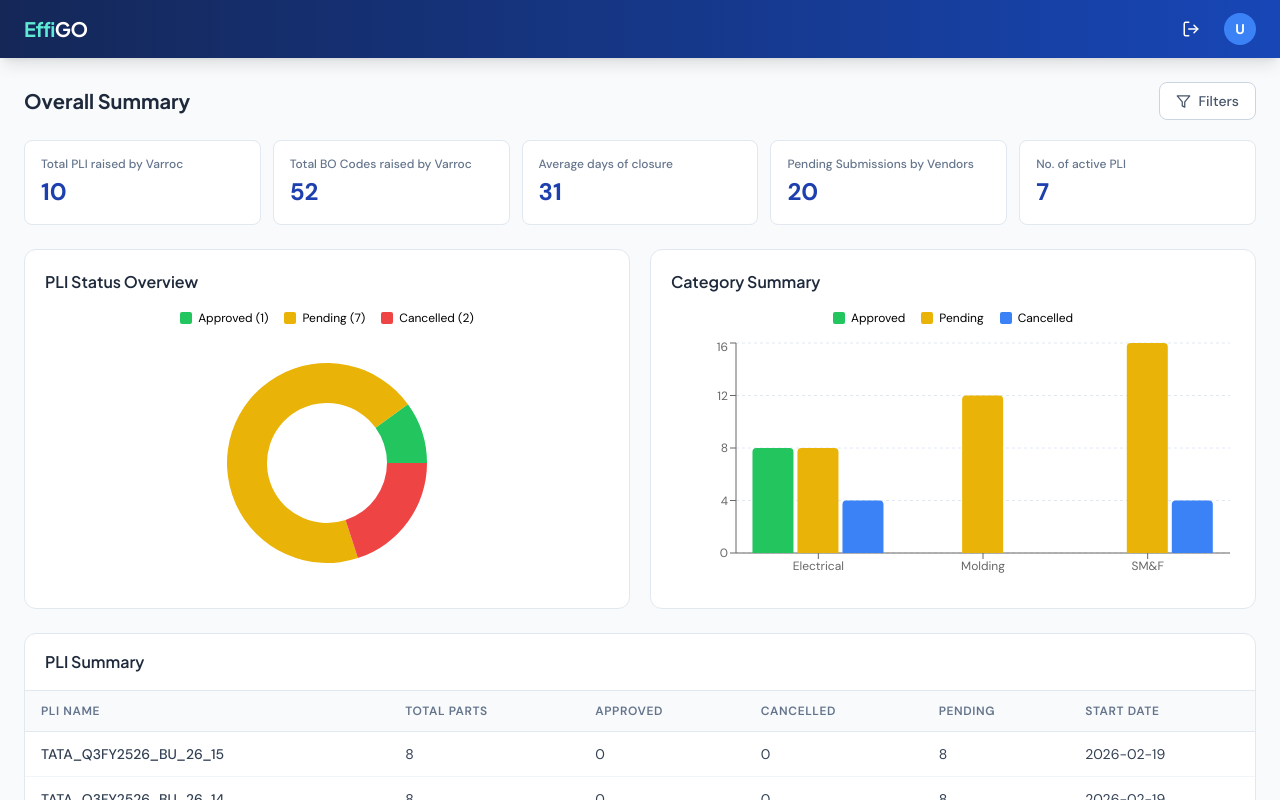
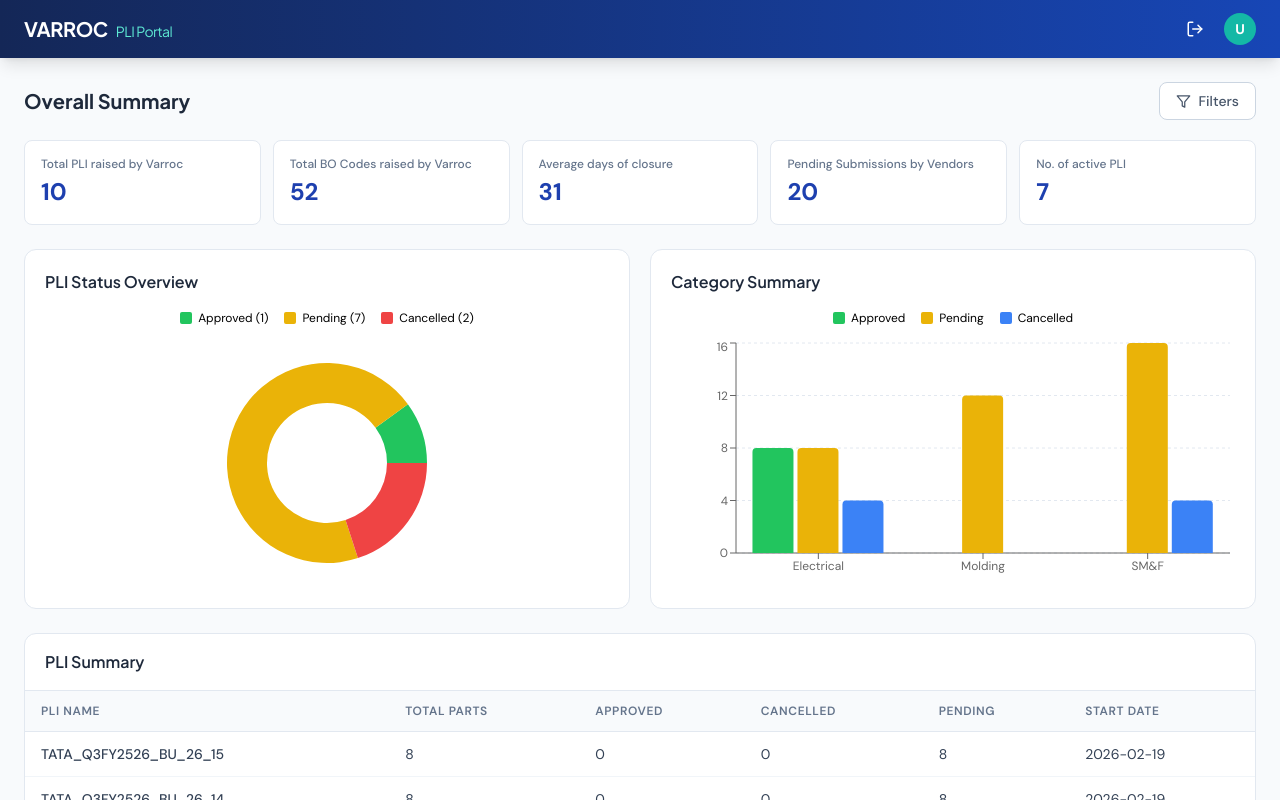
Before and after one commit to SaiGitGod/pli-portal, a Next.js app: page /buyer/dashboard in a window 1280 px wide. Shown: the top 800 px of the page. Built offline with nearby package versions, Linux system fonts and the light colour scheme.

Commit message:
Update Header.js

```diff
--- a/src/components/Header.js
+++ b/src/components/Header.js
@@ -26,17 +26,22 @@ export default function Header() {
   return (
     <header className="header-gradient text-white shadow-lg">
       <div className="flex items-center justify-between px-6 py-3">
-        <div className="flex items-center gap-4">
+        <div className="flex items-center gap-3">
           <h1 className="font-display text-xl font-bold tracking-tight">
-            <span className="text-teal-300">Effi</span>
-            <span className="text-white">GO</span>
+            <span className="text-white">VARROC</span>
+            <span className="text-teal-300 text-sm ml-2 font-normal">PLI Portal</span>
           </h1>
         </div>
-        <div className="flex items-center gap-4">
+        <div className="flex items-center gap-3">
+          {user && (
+            <span className="text-white/70 text-sm hidden md:block">
+              {user.name} {user.role === 'vendor' && user.vendorCode ? `(${user.vendorCode})` : '(Buyer)'}
+            </span>
+          )}
           <button onClick={handleLogout} className="p-2 hover:bg-white/10 rounded-lg transition-colors" title="Logout">
             <LogOut size={18} />
           </button>
-          <div className="w-8 h-8 bg-blue-500 rounded-full flex items-center justify-center text-sm font-bold">
+          <div className="w-8 h-8 bg-teal-500 rounded-full flex items-center justify-center text-sm font-bold">
             {user?.name?.charAt(0) || 'U'}
           </div>
         </div>
```
